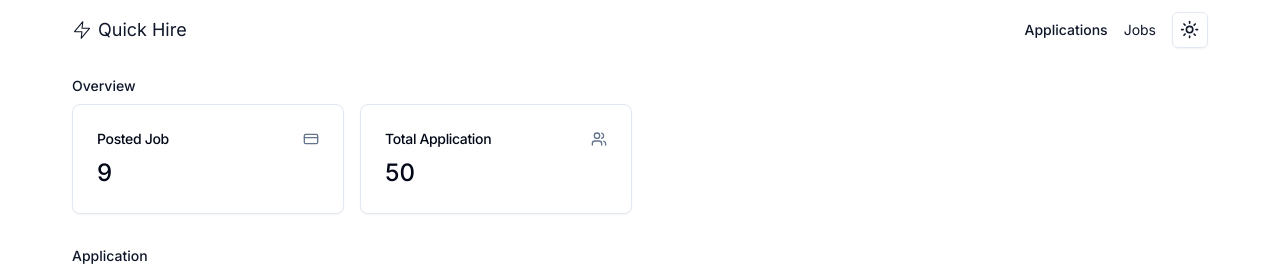
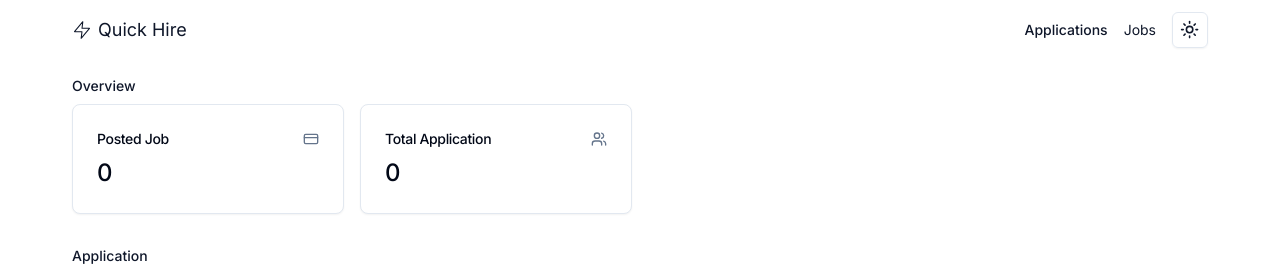
Before and after one commit to SuhelMakkad/quick-hire, a Next.js app: page /admin in a window 1280 px wide. Shown: the top 266 px of the page. Built offline with nearby package versions, Linux system fonts and the light colour scheme; no server answers; the database is empty.

Commit message:
added overview api

```diff
--- /dev/null
+++ b/src/app/(admin)/admin/api/overview/route.ts
@@ -0,0 +1,14 @@
+import { NextResponse } from "next/server";
+import { getDb } from "@/lib/db";
+import type { OverviewResponse } from "@/utils/api";
+
+export async function GET(req: Request): Promise<NextResponse<OverviewResponse>> {
+  const db = await getDb();
+
+  const [totalJobs, totalApplication] = await Promise.all([
+    db.collection("jobs").countDocuments(),
+    db.collection("application").countDocuments(),
+  ]);
+
+  return NextResponse.json({ totalJobs, totalApplication }, { status: 200 });
+}
--- a/src/app/(admin)/admin/components/overview-cards.tsx
+++ b/src/app/(admin)/admin/components/overview-cards.tsx
@@ -1,9 +1,28 @@
+"use client";
+
 import { CreditCard, Users } from "lucide-react";
 import { Card, CardContent, CardHeader, CardTitle } from "@/components/ui/card";
+import { useOverviewQuery } from "./use-overview-query";
+import { Skeleton } from "@/components/ui/skeleton";
 
 export type OverviewSectionProps = {};
 
 const OverviewSection = ({}: OverviewSectionProps) => {
+  const { data, isLoading } = useOverviewQuery();
+
+  if (isLoading) {
+    return (
+      <div className="grid gap-4 md:grid-cols-2 lg:grid-cols-4">
+        <LoadingCard />
+        <LoadingCard />
+      </div>
+    );
+  }
+
+  if (!data) {
+    return;
+  }
+
   return (
     <div className="grid gap-4 md:grid-cols-2 lg:grid-cols-4">
       <Card>
@@ -12,7 +31,7 @@ const OverviewSection = ({}: OverviewSectionProps) => {
           <CreditCard className="h-4 w-4 text-muted-foreground" />
         </CardHeader>
         <CardContent>
-          <div className="text-xl md:text-2xl font-medium">9</div>
+          <div className="text-xl md:text-2xl font-medium">{data.totalJobs}</div>
         </CardContent>
       </Card>
 
@@ -22,7 +41,7 @@ const OverviewSection = ({}: OverviewSectionProps) => {
           <Users className="h-4 w-4 text-muted-foreground" />
         </CardHeader>
         <CardContent>
-          <div className="text-xl md:text-2xl font-medium">50</div>
+          <div className="text-xl md:text-2xl font-medium">{data.totalApplication}</div>
         </CardContent>
       </Card>
     </div>
@@ -30,3 +49,12 @@ const OverviewSection = ({}: OverviewSectionProps) => {
 };
 
 export default OverviewSection;
+
+export const LoadingCard = () => {
+  return (
+    <div className="h-28 w-full p-6 rounded-lg border bg-card text-card-foreground shadow-sm">
+      <Skeleton className="h-3.5 w-24" />
+      <Skeleton className="h-7 w-5 mt-4" />
+    </div>
+  );
+};
--- /dev/null
+++ b/src/app/(admin)/admin/components/use-overview-query.ts
@@ -0,0 +1,11 @@
+"use client";
+
+import { getOverview } from "@/utils/api";
+import { useQuery } from "@tanstack/react-query";
+
+export const useOverviewQuery = () => {
+  return useQuery({
+    queryKey: ["admin-overview"],
+    queryFn: () => getOverview(),
+  });
+};
--- a/src/common/utils/api.ts
+++ b/src/common/utils/api.ts
@@ -59,3 +59,15 @@ export const submitProfile = async (profile: FormData) => {
     return error;
   }
 };
+
+export type OverviewResponse = {
+  totalJobs: number;
+  totalApplication: number;
+};
+
+export const getOverview = async () => {
+  const reqUrl = "/admin/api/overview";
+  const res = await axios.get<OverviewResponse>(reqUrl);
+
+  return res.data;
+};
```
